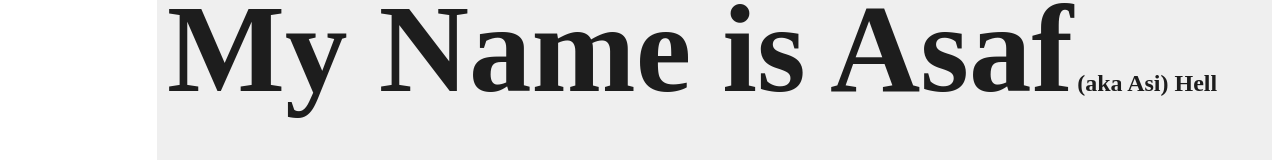
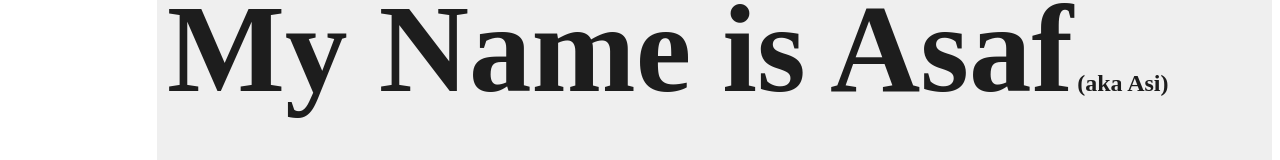
Before and after one commit to Asi889/portfolio, a Next.js app: page /components/WelcomePage in a window 1280 px wide. Shown: the part 478-638 px from the top of the page. Built offline with nearby package versions, Linux system fonts and the light colour scheme; a web font is replaced by a local one.

Commit message:
changes12

```diff
--- a/pages/components/WelcomePage.js
+++ b/pages/components/WelcomePage.js
@@ -3,7 +3,7 @@ const WelcomePage = () => {
         <div id="sec1" className="section1" >
             <h1 className="topCHi">Hi 🙋‍♂️,</h1>
             <h1 className="topC">My Name is Asaf</h1>
-            <h2 className="aka">(aka Asi) Hell </h2>
+            <h2 className="aka">(aka Asi)</h2>
 
             {/* <div className='console-container'>
                 <span id='text'></span>
```
